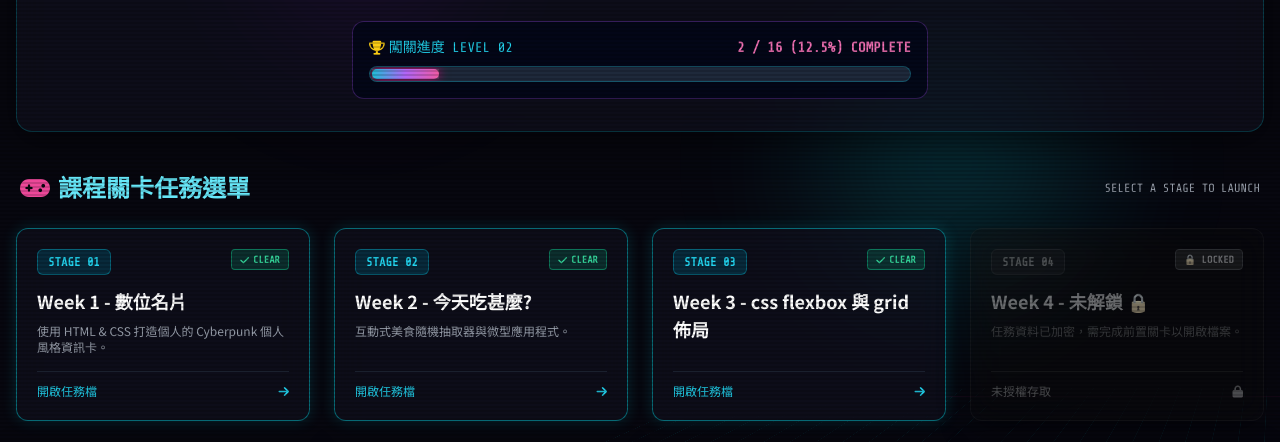
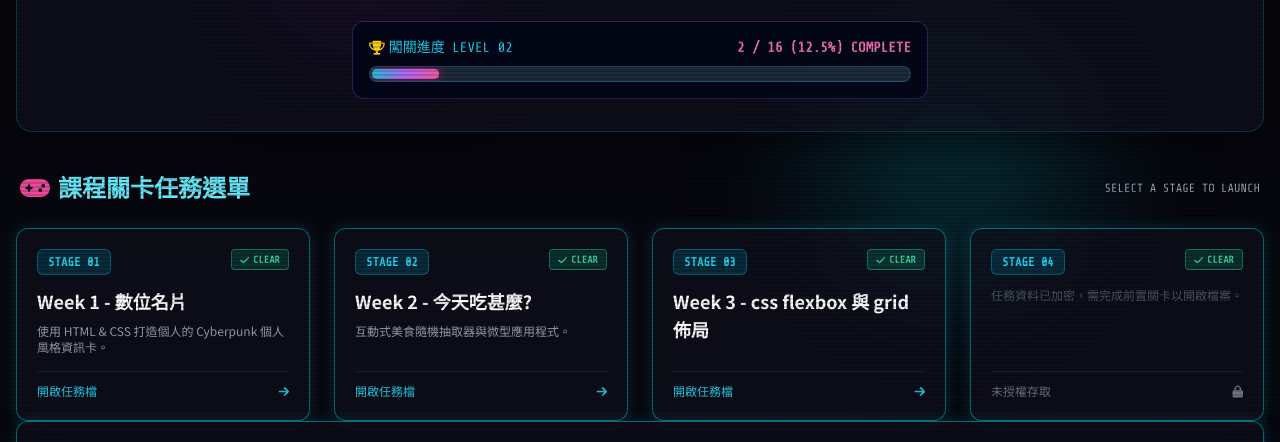
Before and after one commit to s26122159/evan-code, a plain HTML site: page index.html in a window 1280 px wide. Shown: the part 316-758 px from the top of the page. Drawn offline with nearby package versions, Linux system fonts and the light colour scheme.

Commit message:
Update index.html

```diff
--- a/index.html
+++ b/index.html
@@ -386,20 +386,17 @@
                 </a>
 
 
-                <!-- STAGE 04 (LOCKED) -->
-                <div onclick="showLockedToast('Week 4')" class="glass-card card-locked rounded-xl p-5 flex flex-col justify-between group cursor-not-allowed">
+          <!-- STAGE 04 (UNLOCKED) -->
+                <a href="w4/index.html" class="glass-card card-unlocked rounded-xl p-5 flex flex-col justify-between group cursor-pointer transition-all">
                     <div>
                         <div class="flex justify-between items-start mb-3">
-                            <span class="font-mono-tech text-xs font-bold px-2.5 py-1 rounded-md bg-slate-900 text-gray-500 border border-slate-800">
+                            <span class="font-mono-tech text-xs font-bold px-2.5 py-1 rounded-md bg-cyan-950/80 text-cyan-400 border border-cyan-500/40">
                                 STAGE 04
                             </span>
-                            <span class="px-2 py-0.5 rounded text-[10px] font-bold font-mono-tech bg-slate-800/80 text-gray-400 border border-slate-700">
-                                🔒 LOCKED
+                            <span class="px-2 py-0.5 rounded text-[10px] font-bold font-mono-tech bg-emerald-500/20 text-emerald-400 border border-emerald-500/50 flex items-center gap-1">
+                                <i class="fa-solid fa-check text-[10px]"></i> CLEAR
                             </span>
                         </div>
-                        <h3 class="text-lg font-bold text-gray-400 group-hover:text-pink-400 transition-colors mb-2">
-                            Week 4 - 未解鎖 🔒
-                        </h3>
                         <p class="text-xs text-gray-600 mb-4">
                             任務資料已加密，需完成前置關卡以開啟檔案。
                         </p>
```
